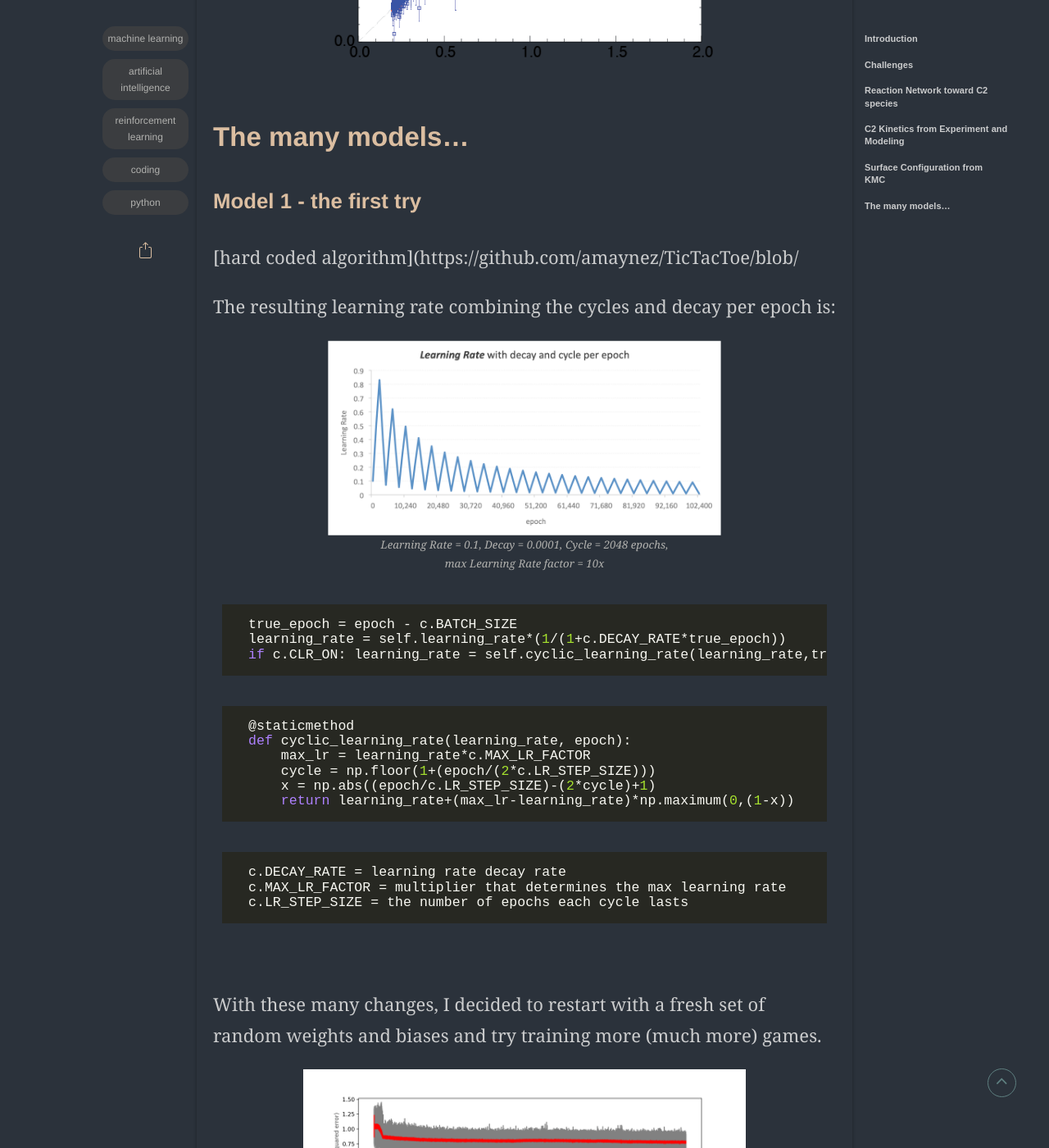
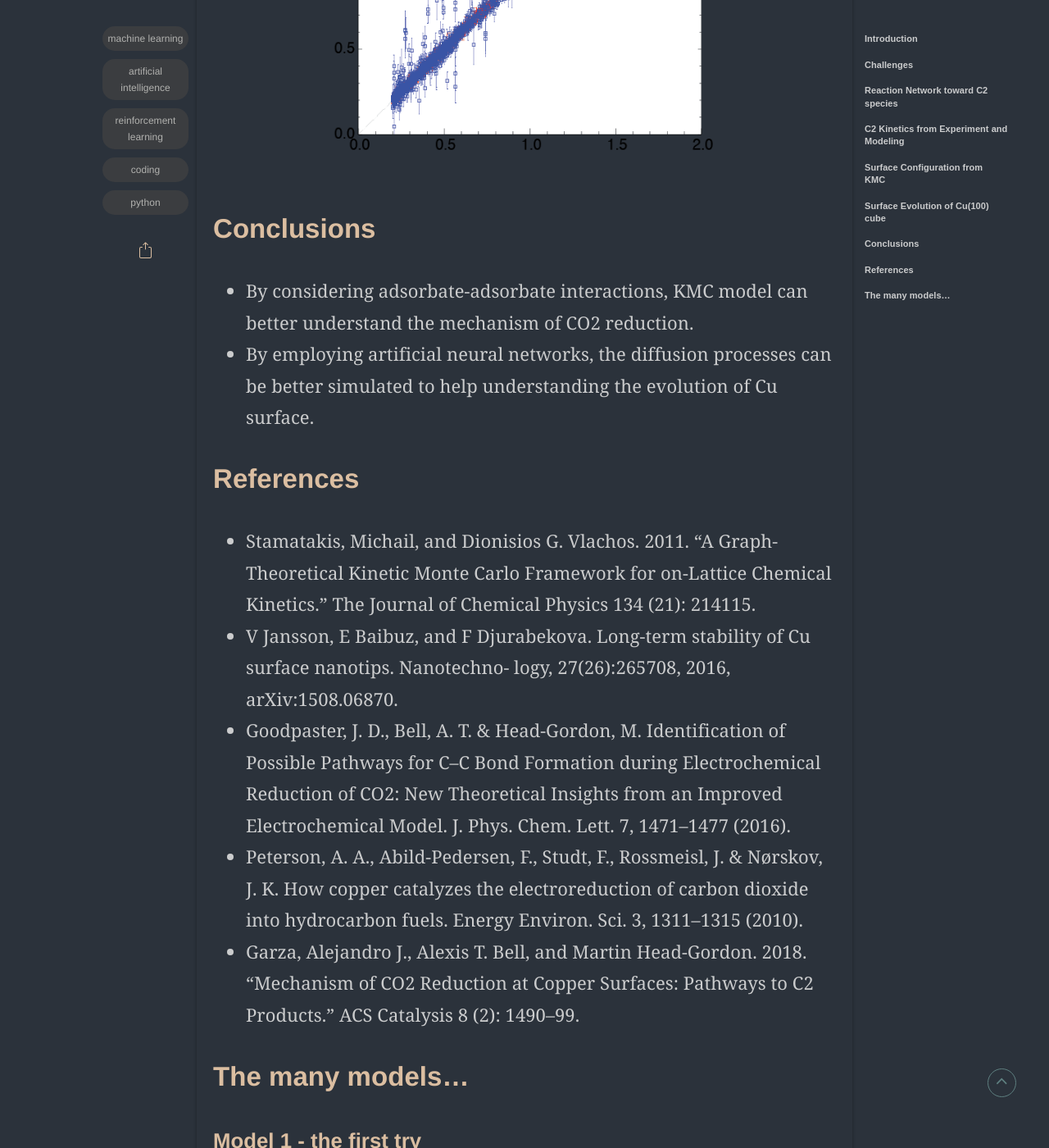
Before and after one commit to mutianyou2013/mutianyou2013.github.io, a Jekyll site: the page built from _posts/2019-04-01-CO2-Cu-KMC.md, in a window 1280 px wide and 1400 px high, scrolled down 5017 px. Shown: the whole window at 82% size. Built offline with Jekyll 4.4.1, drawn with Linux system fonts in a browser that asks for light colours; some web fonts are replaced; comment, search, counter and statistics services are not loaded; some of the changed text lies outside the part shown.

Commit message:
Update 2019-04-01-CO2-Cu-KMC.md

```diff
--- a/_posts/2019-04-01-CO2-Cu-KMC.md
+++ b/_posts/2019-04-01-CO2-Cu-KMC.md
@@ -35,11 +35,21 @@ Electrochemical reduction of CO2 has attracted researchers’ attention as it ha
 
 <center><img src="./assets/img/posts/20190401/kmc.png" width="660"></center>
 
+## Surface Evolution of Cu(100) cube
+
 <center><img src="./assets/img/posts/20190401/evolution.png" width="660"></center>
 
 <center><img src="./assets/img/posts/20190401/site.png" width="420"></center>
 
 <center><img src="./assets/img/posts/20190401/gaussian.png" width="540"></center>
+
+## Conclusions
+
+<ul><li>By considering adsorbate-adsorbate interactions, KMC model can better understand the mechanism of CO2  reduction.</li><li>By employing artificial neural networks, the diffusion processes can be better simulated to help understanding the evolution of Cu surface.</li></ul>
+
+## References
+
+<ul><li>Stamatakis, Michail, and Dionisios G. Vlachos. 2011. “A Graph-Theoretical Kinetic Monte Carlo Framework for on-Lattice Chemical Kinetics.” The Journal of Chemical Physics 134 (21): 214115.</li><li>V Jansson, E Baibuz, and F Djurabekova. Long-term stability of Cu surface nanotips. Nanotechno- logy, 27(26):265708, 2016, arXiv:1508.06870.</li><li>Goodpaster, J. D., Bell, A. T. & Head-Gordon, M. Identification of Possible Pathways for C–C Bond Formation during Electrochemical Reduction of CO2: New Theoretical Insights from an Improved Electrochemical Model. J. Phys. Chem. Lett. 7, 1471–1477 (2016).</li><li>Peterson, A. A., Abild-Pedersen, F., Studt, F., Rossmeisl, J. & Nørskov, J. K. How copper catalyzes the electroreduction of carbon dioxide into hydrocarbon fuels. Energy Environ. Sci. 3, 1311–1315 (2010).</li><li>Garza, Alejandro J., Alexis T. Bell, and Martin Head-Gordon. 2018. “Mechanism of CO2 Reduction at Copper Surfaces: Pathways to C2 Products.” ACS Catalysis 8 (2): 1490–99.</li></ul>
 
 ## The many models...
 ### Model 1 - the first try
```
